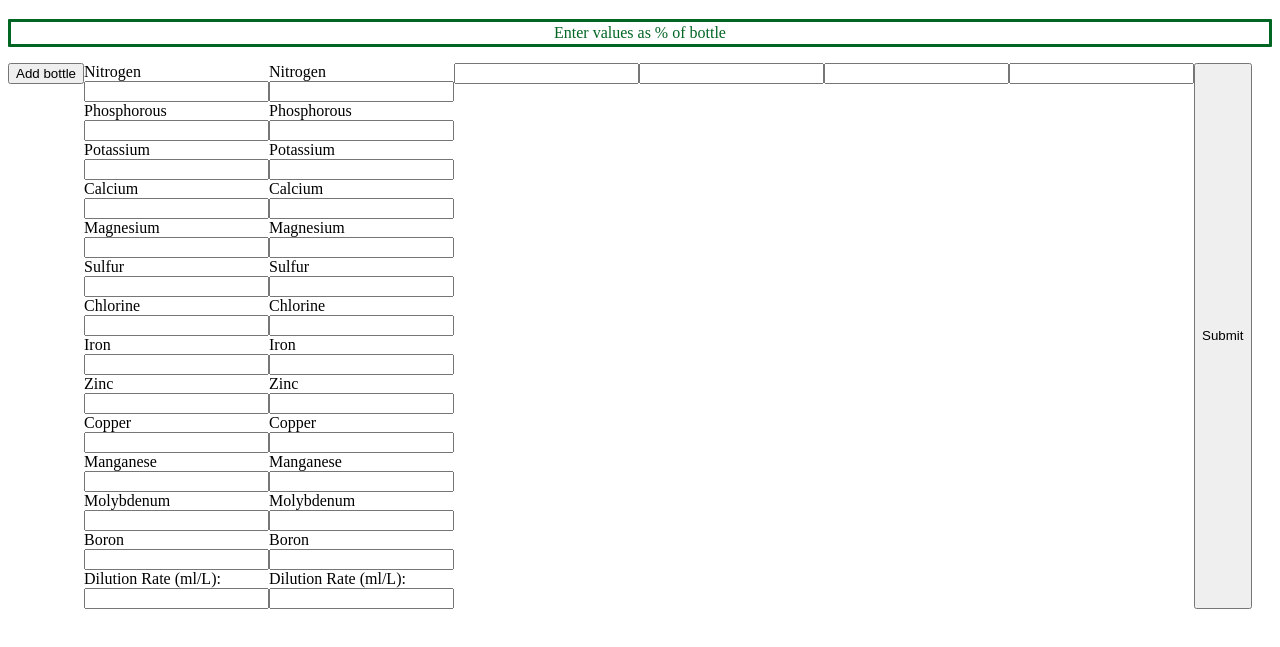
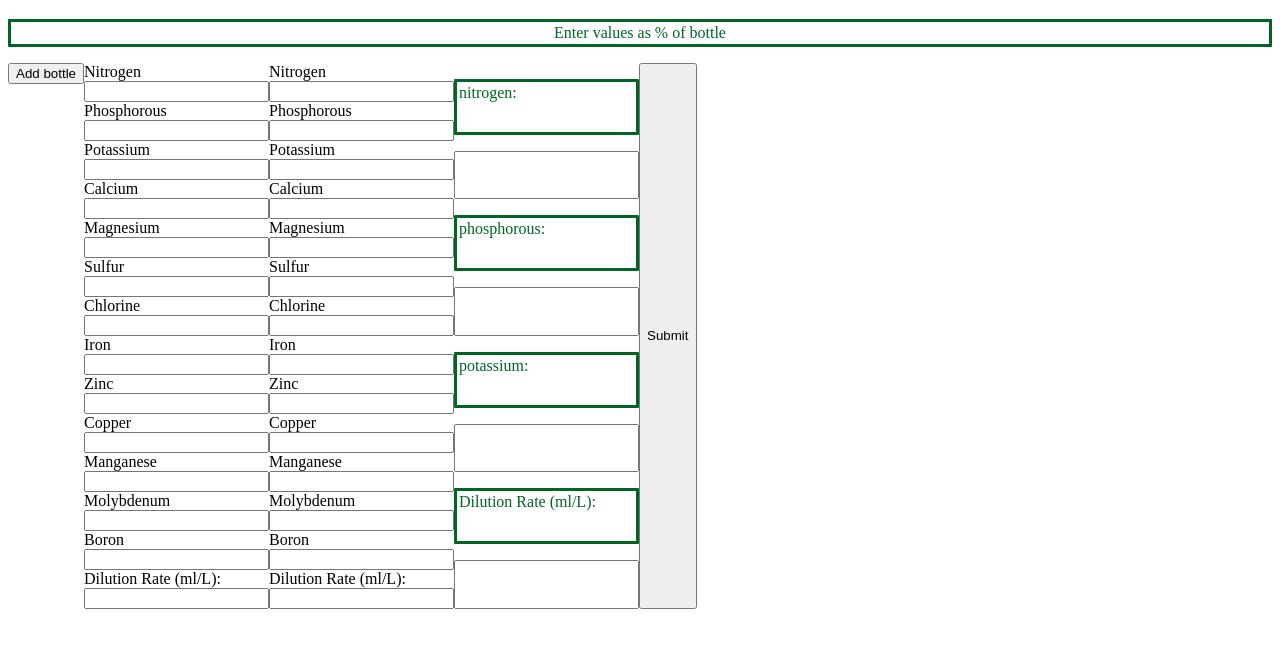
Before and after one commit to code-jumper/nu_calc, a plain HTML site: page index.html in a window 1280 px wide. Both pictures are taken after a click on the button "Add bottle". Shown: the part 61-708 px from the top of the page. Drawn offline with Linux system fonts and the light colour scheme.

Commit message:
miscellanious changes

```diff
--- a/calc.js
+++ b/calc.js
@@ -1,3 +1,4 @@
+
 {/* v0.toDoList */}
 // let addBottleButton = document.getElementById("addBottle");
 // let bottlesContainer = document.getElementById("bottlesContainer");
@@ -10,6 +11,7 @@
 // })
 
 {/* v0.1 */}
+
 let bottlesContainer = document.getElementById("bottlesContainer");
 let bottleButton = document.getElementById("addBottle");
 let bottlesArray = [];
@@ -20,6 +22,9 @@ let i = 0;
 function makeBottle() {
     let nextBottle = document.createElement("form");
     nextBottle.id = "new-bottle-" + i;
+    let nit = document.createElement("p");
+    nit.append('nitrogen:');
+    nextBottle.append(nit);
     let n = document.createElement("input");
     n.type = 'Number';
     n.id = "n";
@@ -27,6 +32,9 @@ function makeBottle() {
     n.addEventListener("change", function(e) {
         n.value = e.target.value;
     });
+    let phos = document.createElement("p");
+    phos.append('phosphorous:');
+    nextBottle.append(phos);
     let p = document.createElement("input");
     p.type = 'Number';
     p.id = "p";
@@ -34,6 +42,9 @@ function makeBottle() {
     p.addEventListener("change", function(e) {
         p.value = e.target.value;
     })
+    let pot = document.createElement("p");
+    pot.append('potassium:');
+    nextBottle.append(pot);
     let k = document.createElement("input");
     k.type = 'Number';
     k.id = "k";
@@ -41,6 +52,9 @@ function makeBottle() {
     k.addEventListener("change", function(e) {
         k.value = e.target.value;
     })
+    let dilut = document.createElement("p");
+    dilut.append('Dilution Rate (ml/L):');
+    nextBottle.append(dilut);
     let dilutionRate = document.createElement("input");
     dilutionRate.type = 'Number';
     dilutionRate.id = "dilutionRate";
@@ -52,6 +66,7 @@ function makeBottle() {
     bottlesContainer.append(nextBottle);
 
     i++;
+
 };
 
 class Bottle {
--- a/index.html
+++ b/index.html
@@ -77,13 +77,12 @@
                     <label for="dilutionRate2">Dilution Rate (ml/L):</label>
                     <input id="dilutionRate2" type="number">
                 </div>
-
             </div>
             <input type="button" value="Submit" id="submit">
             <div id="solution">
-
             </div>
         </div>
-        <script src="calc.js"></script>
+        <script src="calc.js" type="module"></script>
+        <script src="hello.js" type="module"></script>
     </body>
 </html>
--- a/style.css
+++ b/style.css
@@ -8,6 +8,10 @@ p {
     border-style: solid;
     border-radius: 1px;
     padding: 2px;
+}
+
+form {
+    display: grid;
 }
 
 .container {
```
Also changed, not shown: makeBottle.js (added, +41 -0 lines).
